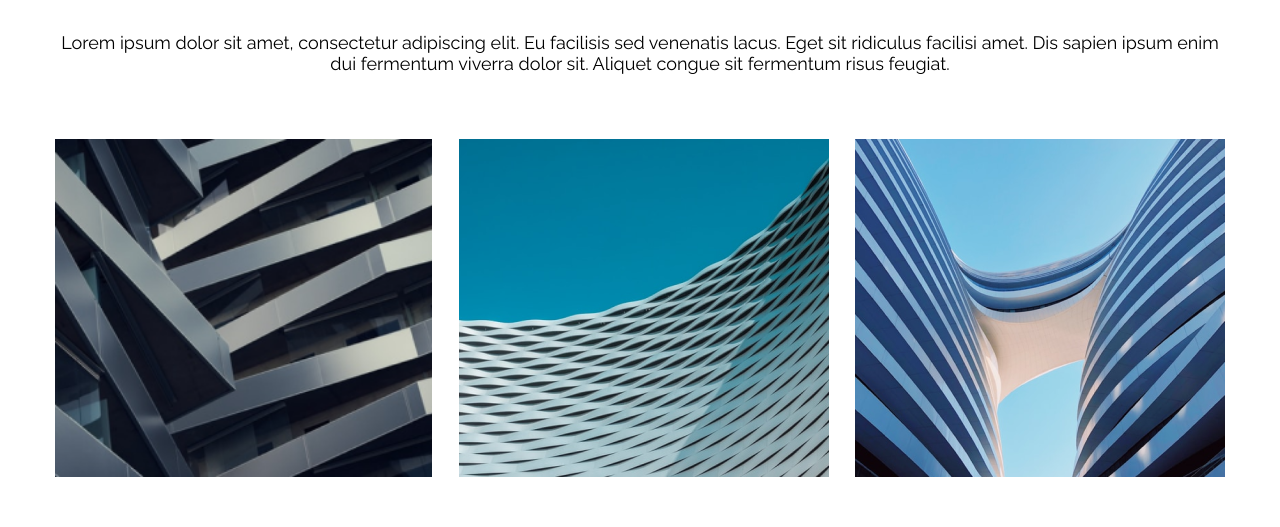
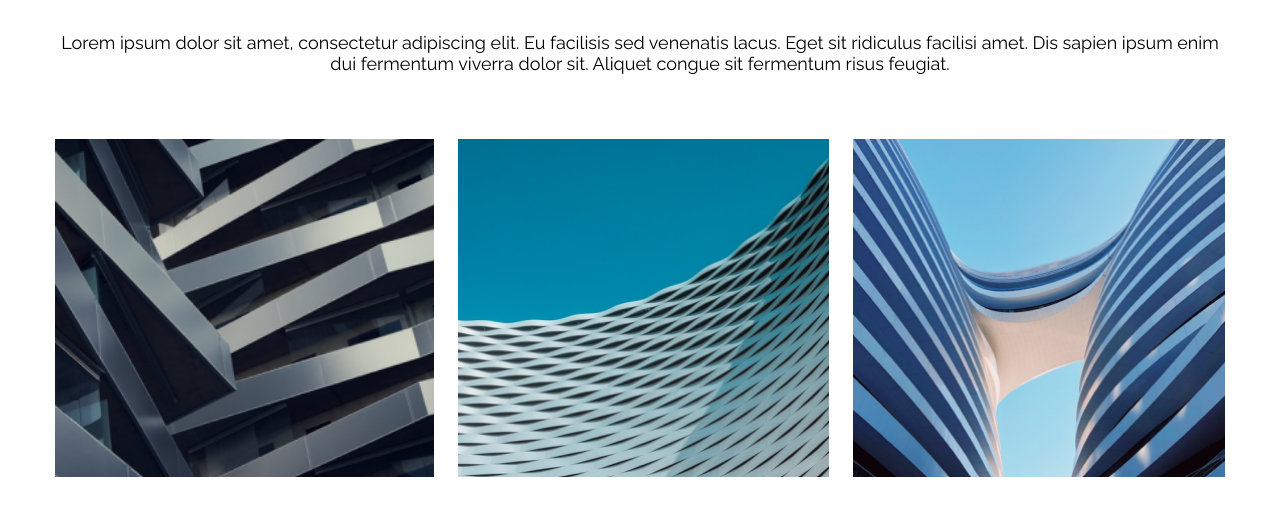
Before and after one commit to demyankov/Study, a plain HTML site: page index.html in a window 1280 px wide. Shown: the part 1360-1887 px from the top of the page. Drawn offline with nearby package versions, Linux system fonts and the light colour scheme.

```diff
--- a/css/style.css
+++ b/css/style.css
@@ -252,12 +252,13 @@
   position: relative;
   justify-content: space-between;
   margin-bottom: 6.75rem;
+  gap: 1.5rem;
 }
 
 .about-imagewrap {
   position: relative;
   height: 21.125rem;
-  max-width: calc(100% / 3);
+  flex-grow: 1;
 }
 
 .about-imagewrap::before {
```
